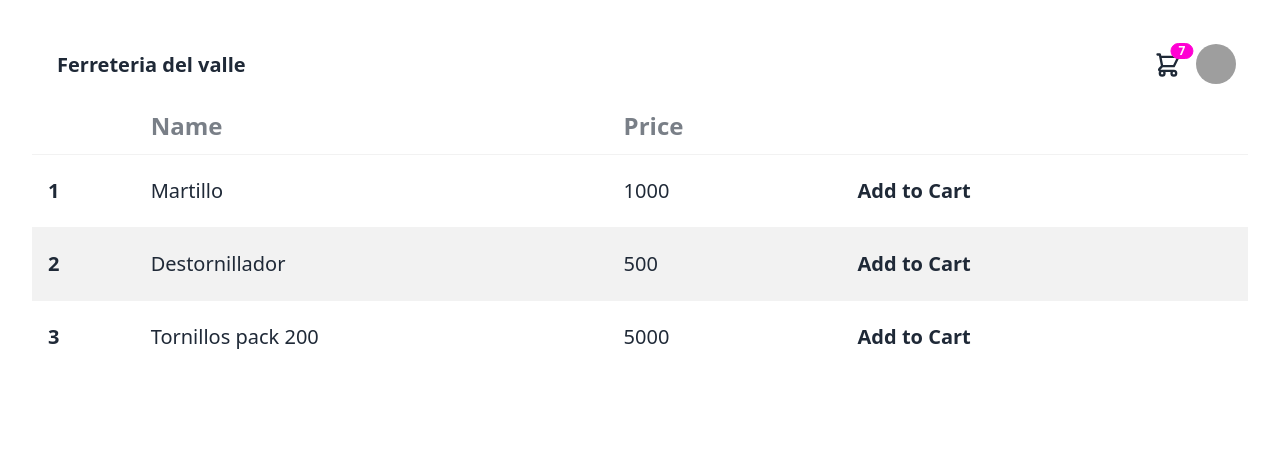
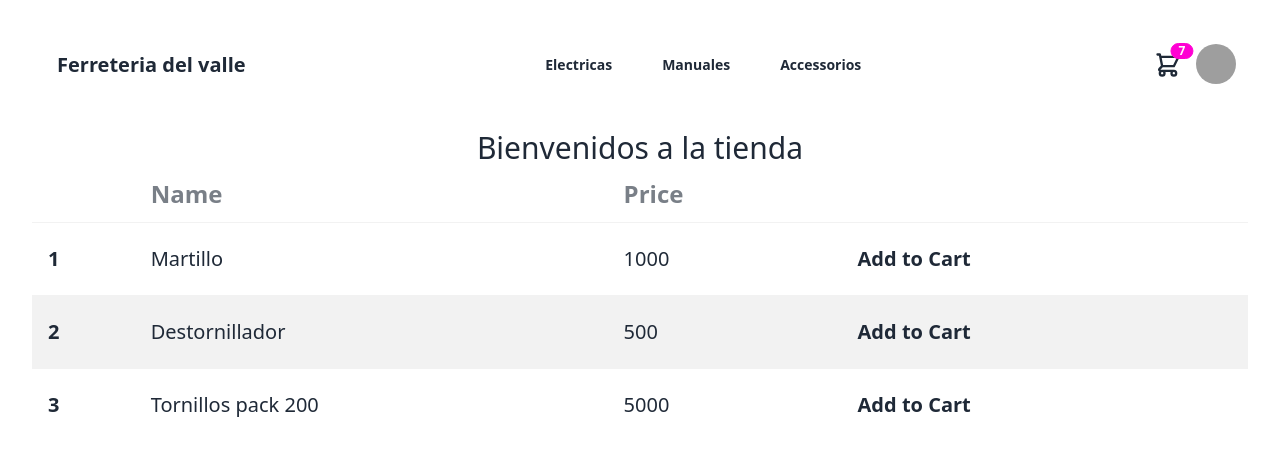
Before and after one commit to bulfonjf/PreEntrega1Bulfon, a React (Vite) app: page / in a window 1280 px wide. Shown: the top 456 px of the page. Built offline with nearby package versions, Linux system fonts and the light colour scheme; grey boxes are pictures that could not be loaded.

Commit message:
Add clickeable categories to navbar

```diff
--- a/src/App.tsx
+++ b/src/App.tsx
@@ -5,12 +5,8 @@ import ItemListContainer from "./components/ItemListContainer";
 function App() {
   return (
     <>
-      <div className="container mx-auto">
-        <NavBar />
-      </div>
-      <div className="container mx-auto">
-        <ItemListContainer />
-      </div>
+      <NavBar />
+      <ItemListContainer greeting="Bienvenidos a la tienda"/>
     </>
   );
 }
--- /dev/null
+++ b/src/components/ButtonCategory.tsx
@@ -0,0 +1,17 @@
+import { useState } from 'react';
+
+interface Props {
+    title: string;
+}
+
+export default function ButtonCategory({title}: Props) {
+    const [isActive, setActive] = useState(false);
+
+    const buttonClassName = isActive ? "btn  btn-neutral" : "btn btn-ghost";
+
+    return (
+        <>
+        <button onClick={() => setActive(!isActive)} className={buttonClassName}>{title}</button>
+        </>
+    )
+}
--- /dev/null
+++ b/src/components/Categories.tsx
@@ -0,0 +1,11 @@
+import ButtonCategory from "./ButtonCategory"
+
+export default function Categories() {
+    return (
+        <div className="flex mx-auto items-center gap-x-4">
+            <ButtonCategory title={"Electricas"} />
+            <ButtonCategory title={"Manuales"} />
+            <ButtonCategory title={"Accessorios"} />
+        </div>
+    )
+}
--- a/src/components/ItemListContainer.tsx
+++ b/src/components/ItemListContainer.tsx
@@ -1,8 +1,13 @@
 import AddToCart from "./AddToCart";
 
-export default function ItemListContainer() {
+interface Props {
+  greeting: string;
+}
+
+export default function ItemListContainer({greeting}: Props) {
   return (
-    <>
+    <div className="container mx-auto py-8">
+      <h1 className="text-3xl">{greeting}</h1>
       <div className="overflow-x-auto">
         <table className="table table-zebra text-xl">
           {/* head */}
@@ -45,6 +50,6 @@ export default function ItemListContainer() {
           </tbody>
         </table>
       </div>{" "}
-    </>
+    </div>
   );
 }
--- a/src/components/NavBar.tsx
+++ b/src/components/NavBar.tsx
@@ -1,11 +1,13 @@
 import CartWidget from "./CartWidget";
+import Categories from "./Categories";
 
 export default function NavBar() {
   return (
     <div className="navbar bg-base-100">
-      <div className="flex-1">
+      <div className="flex-none">
         <a className="btn btn-ghost text-xl">Ferreteria del valle</a>
       </div>
+      <Categories />
       <div className="flex-none">
         <CartWidget count={7} subtotal={100} />
         <div className="dropdown dropdown-end">
```
